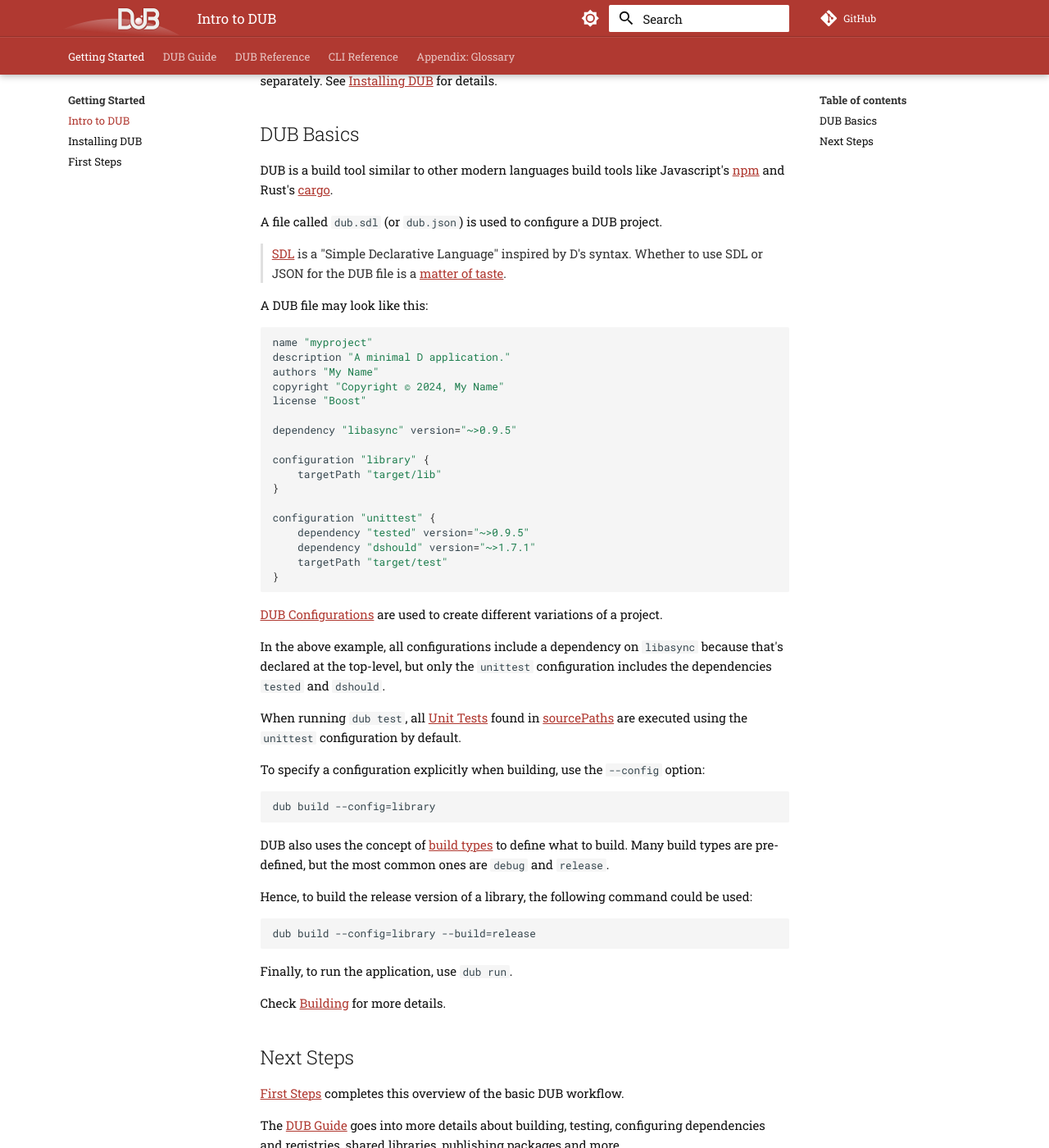
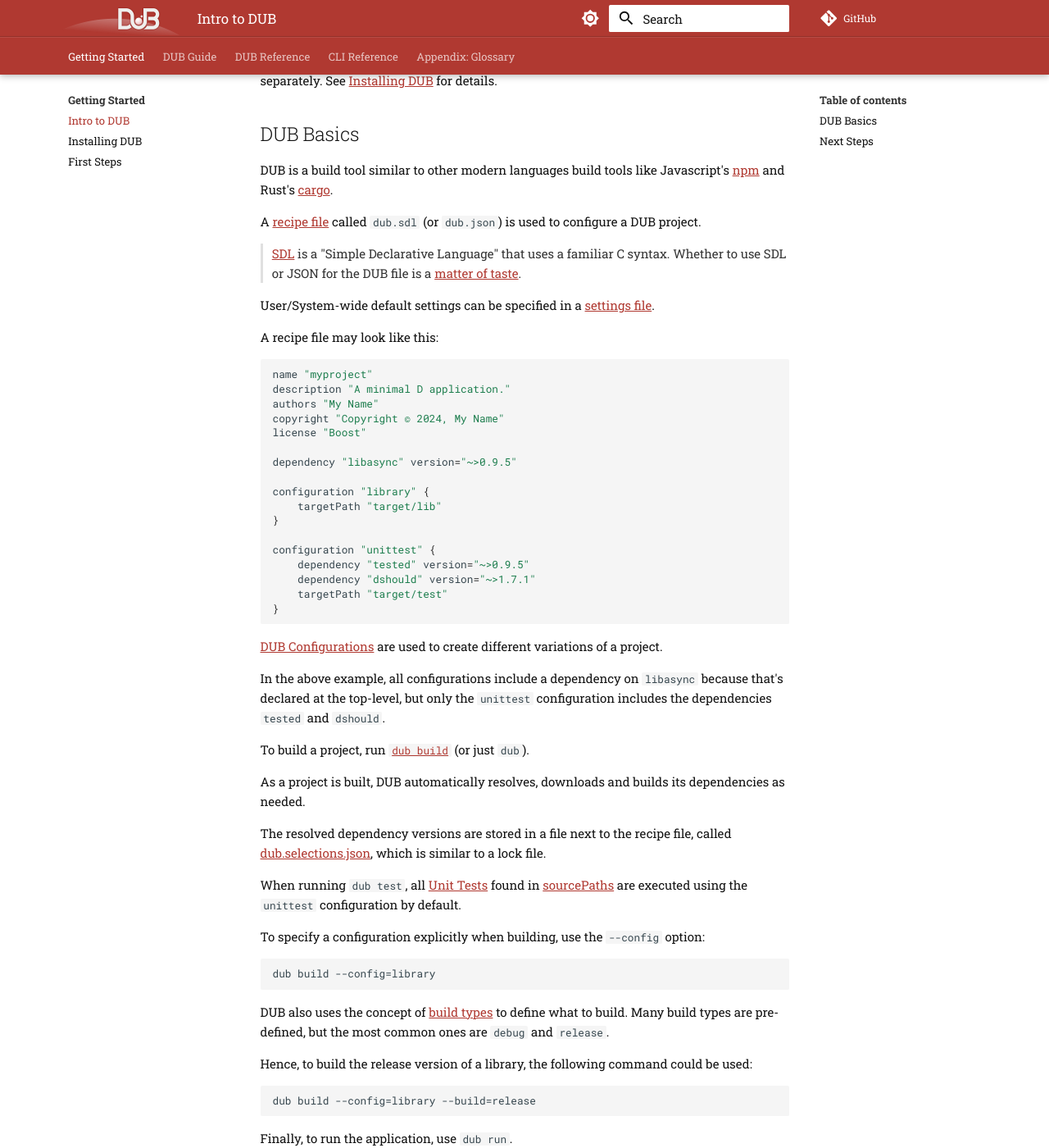
Before and after one commit to dlang/dub-docs, an MkDocs documentation site: the page built from docs/index.md, in a window 1280 px wide and 1400 px high, scrolled down 451 px. Shown: the whole window at 82% size. Built offline with MkDocs 1.6.1 and Material for MkDocs 9.7.7, drawn with Linux system fonts in a browser that asks for light colours; comment, search, counter and statistics services are not loaded.

Commit message:
Introduction improvements from review.

````diff
--- a/docs/index.md
+++ b/docs/index.md
@@ -23,12 +23,14 @@
 DUB is a build tool similar to other modern languages build tools like Javascript's [npm](https://www.npmjs.com/)
 and Rust's [cargo](https://crates.io/).
 
-A file called `dub.sdl` (or `dub.json`) is used to configure a DUB project.
+A [recipe file](dub-guide/recipe.md) called `dub.sdl` (or `dub.json`) is used to configure a DUB project.
 
-> [SDL](https://sdlang.org/) is a "Simple Declarative Language" inspired by D's syntax.
+> [SDL](https://sdlang.org/) is a "Simple Declarative Language" that uses a familiar C syntax.
 > Whether to use SDL or JSON for the DUB file is a [matter of taste](https://forum.dlang.org/thread/fehzcwpabruiyhpwiywj@forum.dlang.org).
 
-A DUB file may look like this:
+User/System-wide default settings can be specified in a [settings file](dub-reference/settings.md).
+
+A recipe file may look like this:
 
 ```sdl
 name "myproject"
@@ -45,7 +47,7 @@
 
 configuration "unittest" {
     dependency "tested" version="~>0.9.5"
-	dependency "dshould" version="~>1.7.1"
+    dependency "dshould" version="~>1.7.1"
     targetPath "target/test"
 }
 ```
@@ -54,6 +56,13 @@
 
 In the above example, all configurations include a dependency on `libasync` because that's declared at the top-level,
 but only the `unittest` configuration includes the dependencies `tested` and `dshould`.
+
+To build a project, run [`dub build`](cli-reference/dub-build/) (or just `dub`).
+
+As a project is built, DUB automatically resolves, downloads and builds its dependencies as needed.
+
+The resolved dependency versions are stored in a file next to the recipe file, called [dub.selections.json](dub-guide/selections.md),
+which is similar to a lock file.
 
 When running `dub test`, all [Unit Tests](https://tour.dlang.org/tour/en/gems/unittesting) found in
 [sourcePaths](dub-reference/build_settings.md#sourcepaths) are executed using the `unittest` configuration by default.
````
